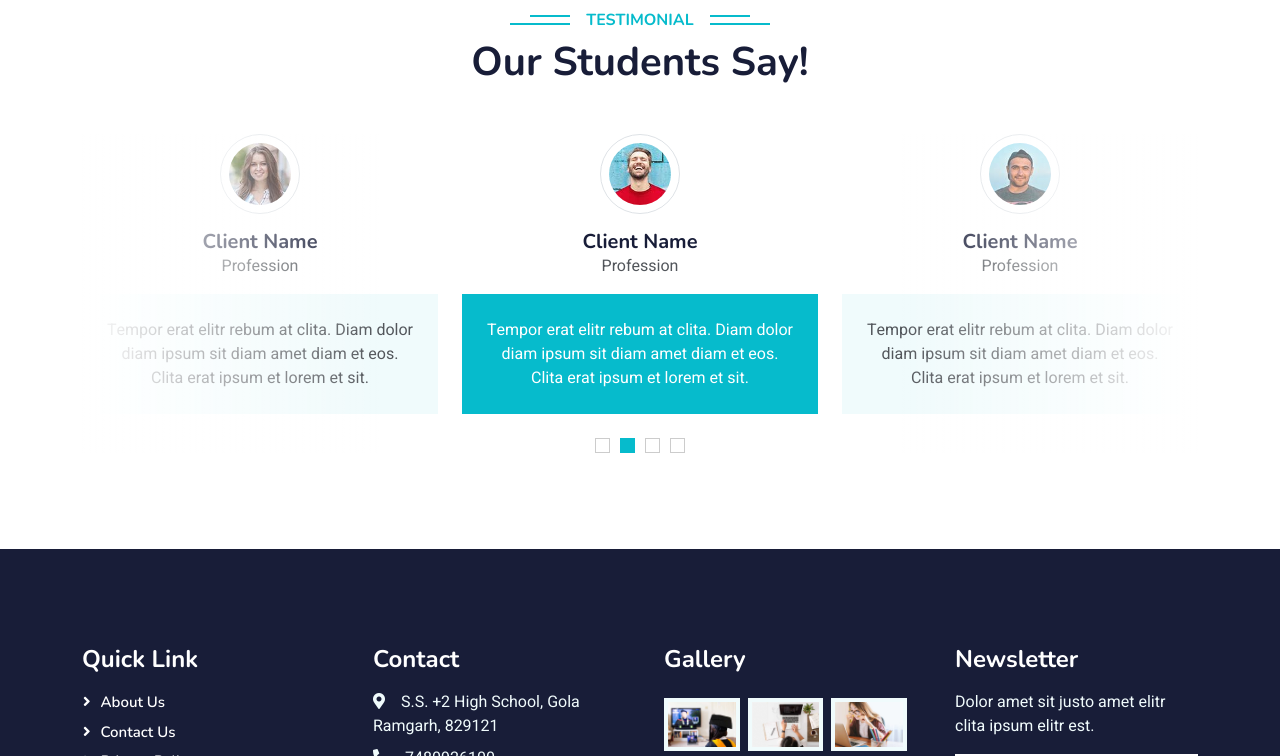
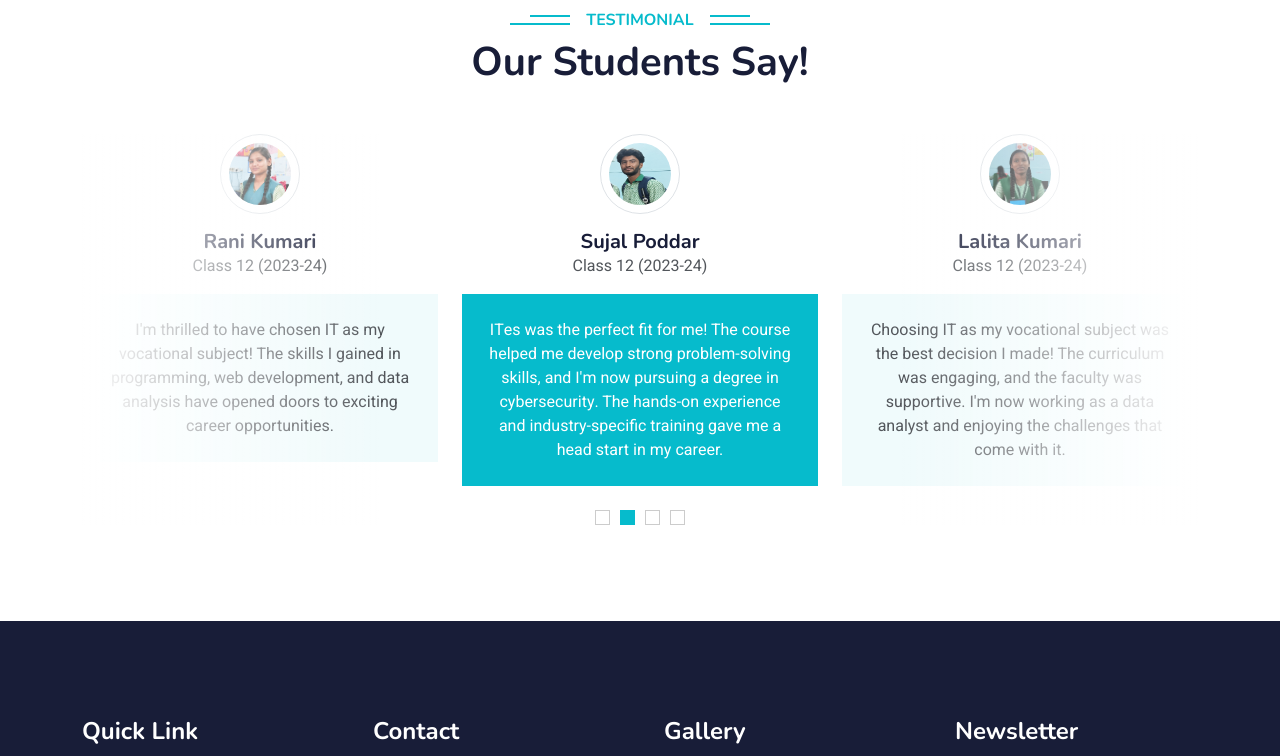
Before and after one commit to rahulpr98013/SSGolaIT, a plain HTML site: page index.html in a window 1280 px wide. Shown: the part 4500-5256 px from the top of the page. Drawn offline with nearby package versions, Linux system fonts and the light colour scheme.

Commit message:
indexupdated

```diff
--- a/index.html
+++ b/index.html
@@ -618,60 +618,56 @@
           <div class="testimonial-item text-center">
             <img
               class="border rounded-circle p-2 mx-auto mb-3"
-              src="img/testimonial-1.jpg"
+              src="img/tm1.jpg"
               style="width: 80px; height: 80px"
             />
-            <h5 class="mb-0">Client Name</h5>
-            <p>Profession</p>
+            <h5 class="mb-0">Rani Kumari</h5>
+            <p>Class 12 (2023-24)</p>
             <div class="testimonial-text bg-light text-center p-4">
               <p class="mb-0">
-                Tempor erat elitr rebum at clita. Diam dolor diam ipsum sit diam
-                amet diam et eos. Clita erat ipsum et lorem et sit.
+                I'm thrilled to have chosen IT as my vocational subject! The skills I gained in programming, web development, and data analysis have opened doors to exciting career opportunities.
               </p>
             </div>
           </div>
           <div class="testimonial-item text-center">
             <img
               class="border rounded-circle p-2 mx-auto mb-3"
-              src="img/testimonial-2.jpg"
+              src="img/tm2.jpg"
               style="width: 80px; height: 80px"
             />
-            <h5 class="mb-0">Client Name</h5>
-            <p>Profession</p>
+            <h5 class="mb-0">Sujal Poddar</h5>
+            <p>Class 12 (2023-24)</p>
             <div class="testimonial-text bg-light text-center p-4">
               <p class="mb-0">
-                Tempor erat elitr rebum at clita. Diam dolor diam ipsum sit diam
-                amet diam et eos. Clita erat ipsum et lorem et sit.
+                ITes was the perfect fit for me! The course helped me develop strong problem-solving skills, and I'm now pursuing a degree in cybersecurity. The hands-on experience and industry-specific training gave me a head start in my career.
               </p>
             </div>
           </div>
           <div class="testimonial-item text-center">
             <img
               class="border rounded-circle p-2 mx-auto mb-3"
-              src="img/testimonial-3.jpg"
+              src="img/tm3.jpg"
               style="width: 80px; height: 80px"
             />
-            <h5 class="mb-0">Client Name</h5>
-            <p>Profession</p>
+            <h5 class="mb-0">Lalita Kumari</h5>
+            <p>Class 12 (2023-24)</p>
             <div class="testimonial-text bg-light text-center p-4">
               <p class="mb-0">
-                Tempor erat elitr rebum at clita. Diam dolor diam ipsum sit diam
-                amet diam et eos. Clita erat ipsum et lorem et sit.
+                Choosing IT as my vocational subject was the best decision I made! The curriculum was engaging, and the faculty was supportive. I'm now working as a data analyst and enjoying the challenges that come with it.
               </p>
             </div>
           </div>
           <div class="testimonial-item text-center">
             <img
               class="border rounded-circle p-2 mx-auto mb-3"
-              src="img/testimonial-4.jpg"
+              src="img/tm4.jpg"
               style="width: 80px; height: 80px"
             />
-            <h5 class="mb-0">Client Name</h5>
-            <p>Profession</p>
+            <h5 class="mb-0">Priti Kumari</h5>
+            <p>Class 12 (2023-24)</p>
             <div class="testimonial-text bg-light text-center p-4">
               <p class="mb-0">
-                Tempor erat elitr rebum at clita. Diam dolor diam ipsum sit diam
-                amet diam et eos. Clita erat ipsum et lorem et sit.
+                I was hesitant to opt for IT, but it turned out to be an incredible journey! The subject helped me develop strong logical reasoning skills, and I'm now pursuing a career in artificial intelligence.
               </p>
             </div>
           </div>
```
Also changed, not shown: img/tm1.jpg (added), img/tm2.jpg (added), img/tm3.jpg (added), img/tm4.jpg (added).
